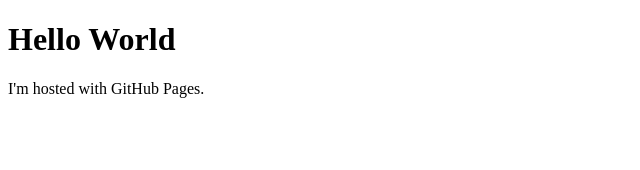
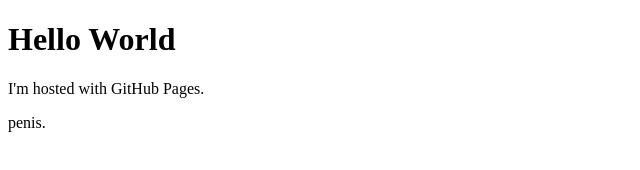
Before and after one commit to DepressedMummy/DepressedMummy.github.io, a plain HTML site: page index.html in a window 1280 px wide. Shown: the full height of the page, 0-640 px from the left. Drawn offline with Linux system fonts and the light colour scheme.

Commit message:
Penis. Of course.

```diff
--- a/index.html
+++ b/index.html
@@ -3,5 +3,6 @@
 <body>
 <h1>Hello World</h1>
 <p>I'm hosted with GitHub Pages.</p>
+<p>penis.</p>
 </body>
 </html>
```
